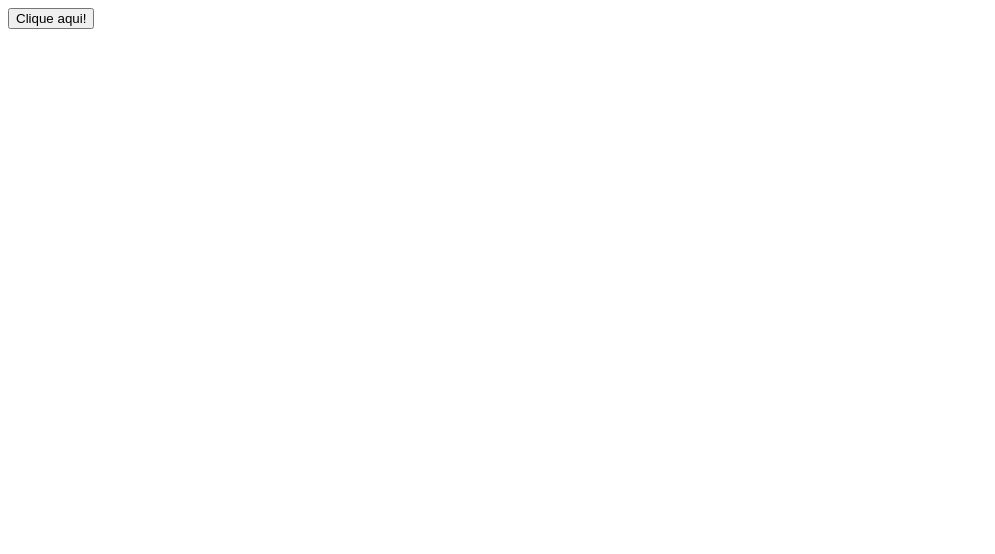
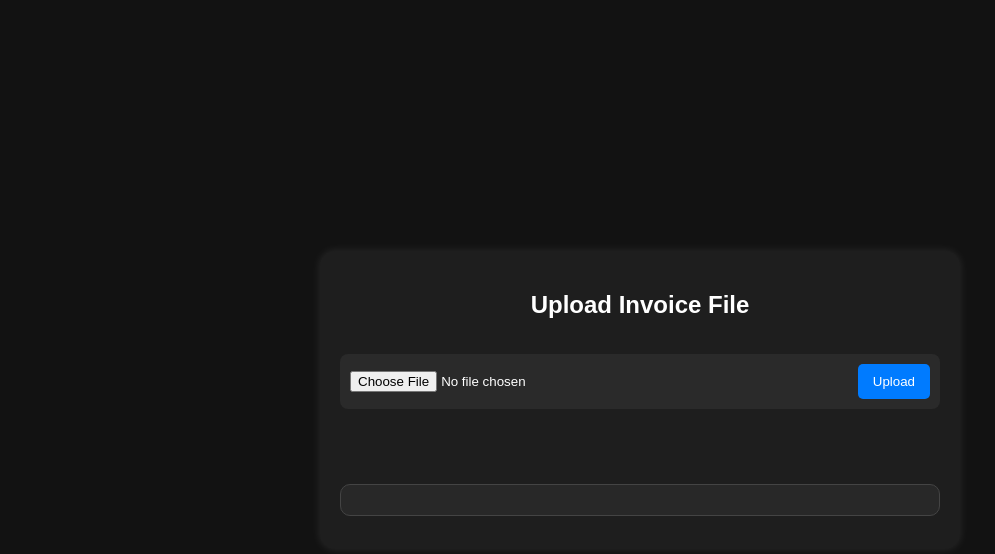
Before and after one commit to ahmedhigfdohdbiobhd/Imple, a plain HTML site: page index.html in a window 1280 px wide. Shown: the whole page, without its empty margins (0-995 px from the left). Drawn offline with Linux system fonts and the light colour scheme.

Commit message:
Update index.html

```diff
--- a/index.html
+++ b/index.html
@@ -1,24 +1,148 @@
 <!DOCTYPE html>
 <html lang="en">
-
 <head>
     <meta charset="UTF-8">
     <meta name="viewport" content="width=device-width, initial-scale=1.0">
-    <title> Incorporação de JavaScript </title>
+    <title>Invoice Upload</title>
+    <style>
+        /* Full-screen chat container */
+        body {
+            font-family: Arial, sans-serif;
+            background: #121212;
+            color: white;
+            display: flex;
+            flex-direction: column;
+            align-items: center;
+            justify-content: center;
+            height: 100vh;
+            margin: 0;
+        }
+
+        .chat-container {
+            width: 80%;
+            max-width: 600px;
+            background: #1e1e1e;
+            padding: 20px;
+            border-radius: 15px;
+            box-shadow: 0 0 10px rgba(255, 255, 255, 0.1);
+            display: flex;
+            flex-direction: column;
+            gap: 15px;
+        }
+
+        h2 {
+            text-align: center;
+        }
+
+        .upload-box {
+            background: #2a2a2a;
+            padding: 10px;
+            border-radius: 8px;
+            display: flex;
+            align-items: center;
+            justify-content: space-between;
+        }
+
+        input[type="file"] {
+            flex: 1;
+            color: white;
+        }
+
+        button {
+            background: #007bff;
+            color: white;
+            border: none;
+            padding: 10px 15px;
+            cursor: pointer;
+            border-radius: 5px;
+        }
+
+        button:hover {
+            background: #0056b3;
+        }
+
+        #status {
+            text-align: center;
+            font-weight: bold;
+        }
+
+        /* Chat-style JSON response */
+        #response-output {
+            background: #282828;
+            color: #00ff99;
+            padding: 15px;
+            border-radius: 10px;
+            max-height: 300px;
+            overflow-y: auto;
+            white-space: pre-wrap;
+            border: 1px solid #444;
+        }
+    </style>
 </head>
-
 <body>
 
-    <div class="botao">
-        <button onclick="meuBotao()"> Clique aqui! </button>
-
+    <div class="chat-container">
+        <h2>Upload Invoice File</h2>
+        <form id="file-upload-form">
+            <div class="upload-box">
+                <input type="file" id="file-input" required>
+                <button type="submit">Upload</button>
+            </div>
+        </form>
+        <p id="status"></p>
+        <pre id="response-output"></pre>
     </div>
 
     <script>
-        function meuBotao() {
-            alert('ALERTA!!')
-        }
+        document.getElementById('file-upload-form').addEventListener('submit', async function(e) {
+            e.preventDefault();
+            const fileInput = document.getElementById('file-input');
+            const statusText = document.getElementById('status');
+            const responseOutput = document.getElementById('response-output');
+
+            if (fileInput.files.length === 0) {
+                alert('Please select a file');
+                return;
+            }
+
+            const formData = new FormData();
+            formData.append("file", fileInput.files[0]);
+
+            statusText.textContent = "Uploading file...";
+
+            try {
+                const response = await fetch('https://84de-197-16-220-203.ngrok-free.app/webhook-test/invoice', {
+                    method: 'POST',
+                    body: formData,
+                });
+
+                if (!response.ok) {
+                    throw new Error(`HTTP error! Status: ${response.status}`);
+                }
+
+                const result = await response.json();
+                console.log("Response from n8n:", result);
+
+                // Display JSON response in chat bubble
+                responseOutput.textContent = JSON.stringify(result, null, 2);
+
+                // Download JSON file
+                const blob = new Blob([JSON.stringify(result, null, 2)], { type: 'application/json' });
+                const url = URL.createObjectURL(blob);
+                const link = document.createElement('a');
+                link.href = url;
+                link.download = 'invoice_output.json';
+                document.body.appendChild(link);
+                link.click();
+                document.body.removeChild(link);
+
+                statusText.textContent = "File processed successfully!";
+            } catch (error) {
+                console.error("Error:", error);
+                statusText.textContent = "Failed to process file.";
+            }
+        });
     </script>
+
 </body>
-
 </html>
```
